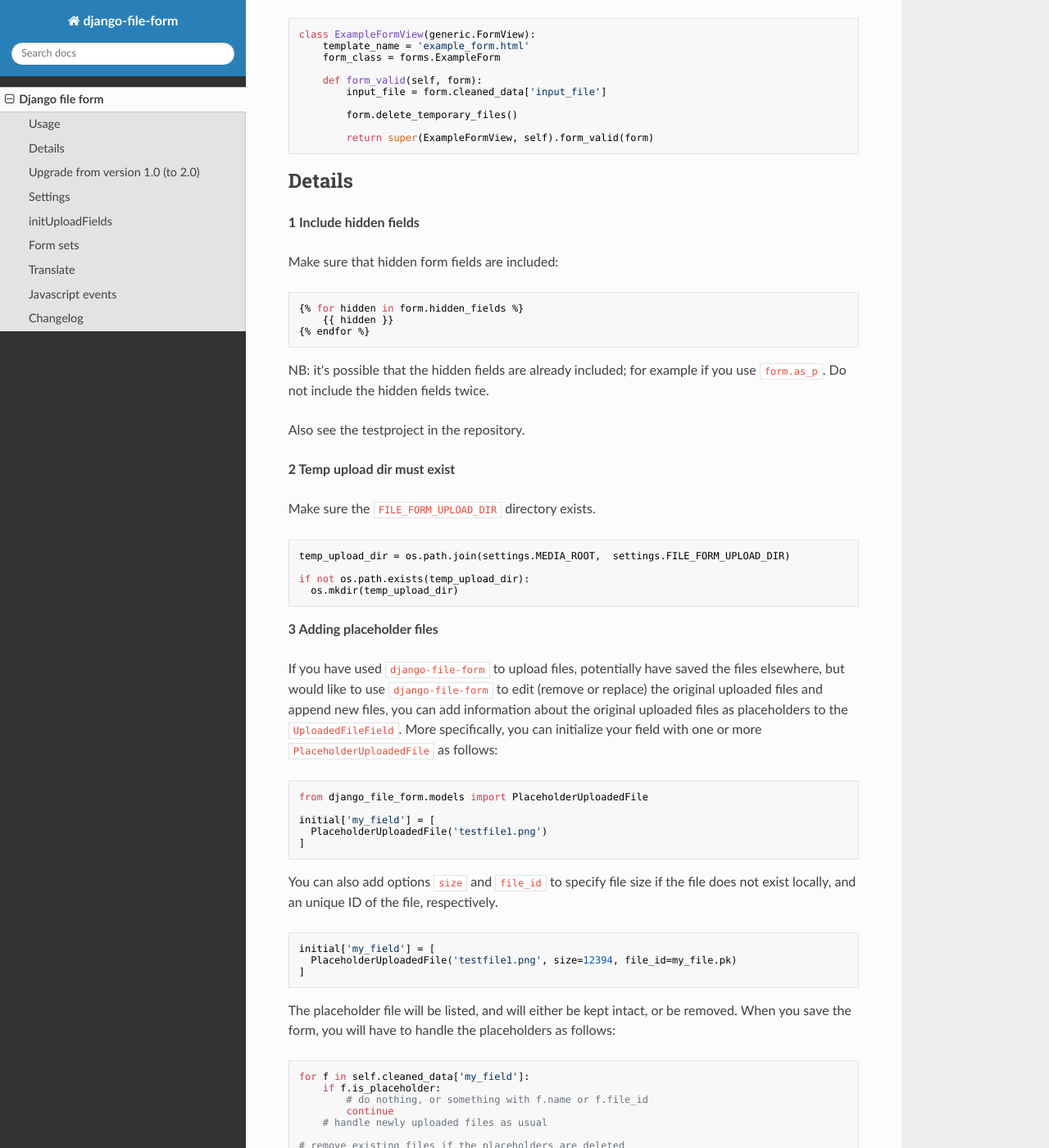
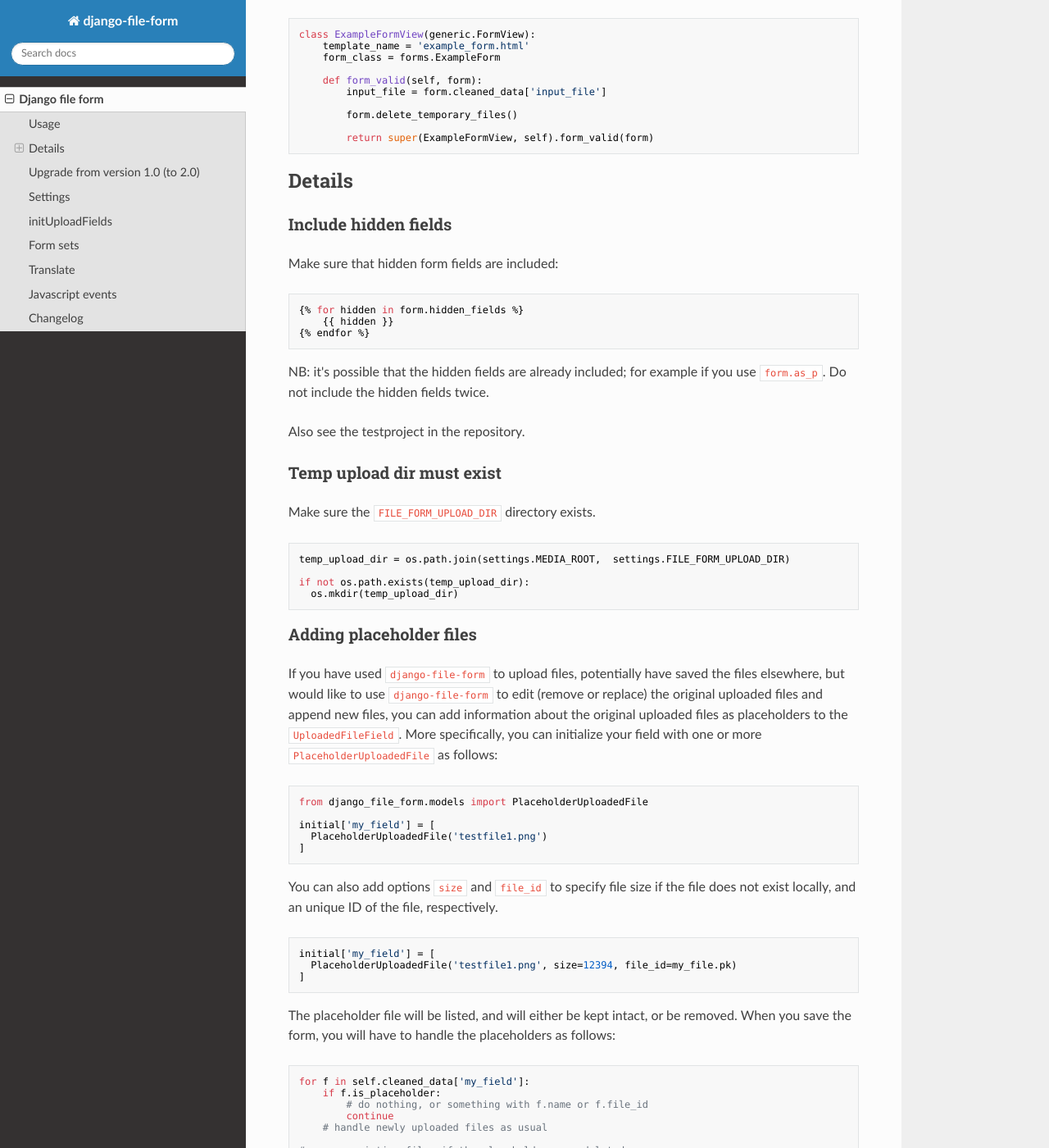
Before and after one commit to mbraak/django-file-form, an MkDocs documentation site: the page built from docs/index.md, in a window 1280 px wide and 1400 px high, scrolled down 2505 px. Shown: the whole window at 82% size. Built offline with MkDocs 1.6.1, drawn with Linux system fonts in a browser that asks for light colours; nearby versions of some CDN libraries; some of the changed text lies outside the part shown.

Commit message:
Add headings to details chapter

````diff
--- a/docs/index.md
+++ b/docs/index.md
@@ -140,7 +140,7 @@ class ExampleFormView(generic.FormView):
 
 ## Details
 
-**1 Include hidden fields**
+### Include hidden fields
 
 Make sure that hidden form fields are included:
 
@@ -154,7 +154,7 @@ NB: it's possible that the hidden fields are already included; for example if yo
 
 Also see the testproject in the repository.
 
-**2 Temp upload dir must exist**
+### Temp upload dir must exist
 
 Make sure the `FILE_FORM_UPLOAD_DIR` directory exists.
 
@@ -165,7 +165,7 @@ if not os.path.exists(temp_upload_dir):
   os.mkdir(temp_upload_dir)
 ```
 
-**3 Adding placeholder files**
+### Adding placeholder files
 
 If you have used `django-file-form` to upload files, potentially have saved the files elsewhere, but would like to use `django-file-form` to edit (remove or replace) the original uploaded files and append new files, you can add information about the original uploaded files as placeholders to the `UploadedFileField`. More specifically, you can initialize your field with one or more `PlaceholderUploadedFile` as follows:
 
````
Also changed, not shown: other parts of docs/index.md (+3 -3 lines).
